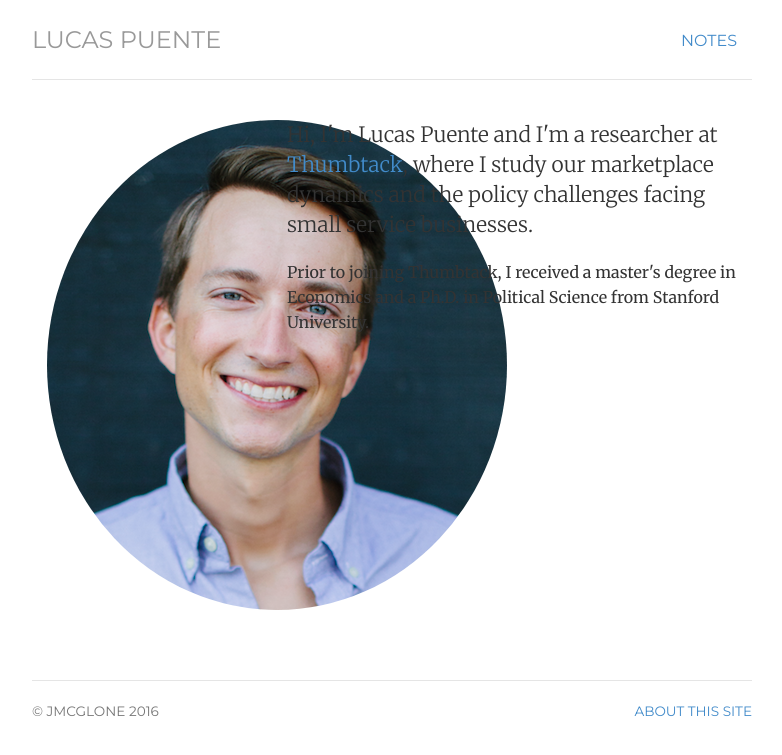
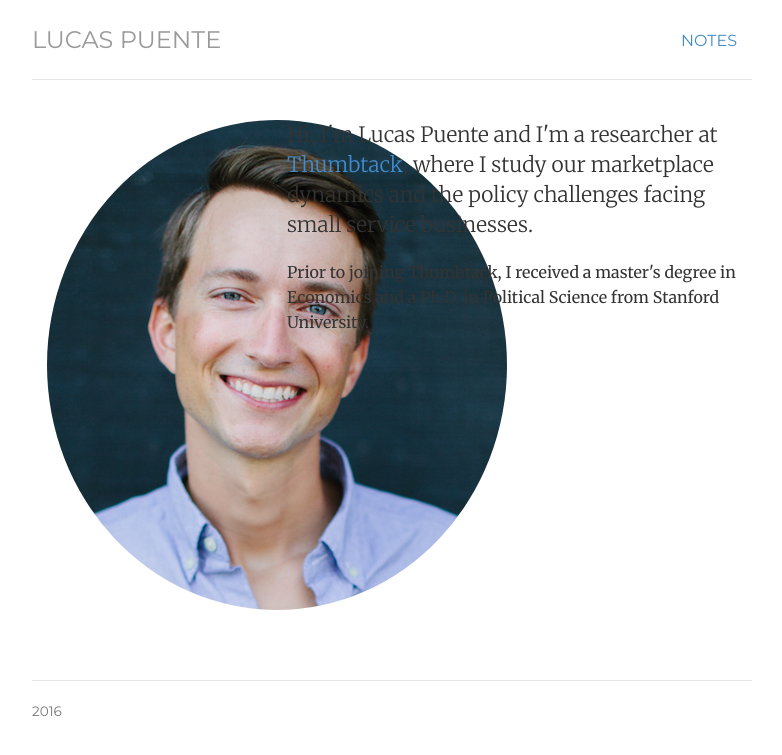
Before and after one commit to LucasPuente/lucaspuente.github.io, a Jekyll site: the page built from index.html, in a window 1280 px wide. Shown: the top 755 px of the page, without its empty margins (248-1030 px from the left). Built offline with Jekyll 4.4.1, drawn with Linux system fonts in a browser that asks for light colours.

Commit message:
Update footer.html

```diff
--- a/_includes/footer.html
+++ b/_includes/footer.html
@@ -1,10 +1,10 @@
 <div class="footer">
 	<div class="row">
 	<div class="col-sm-8">
-	<p><small>&copy; jmcglone 2016</small></p>
+	<p><small> 2016</small></p>
 	</div>
 	<div class="col-sm-4">
-	<p class="pull-right"><small><a href="/about" title="About this site">About this site</a></small></p>
+	<!-- <p class="pull-right"><small><a href="/about" title="About this site">About this site</a></small></p>  -->
 	</div>
 	</div>
 </div> <!-- /footer -->
```
